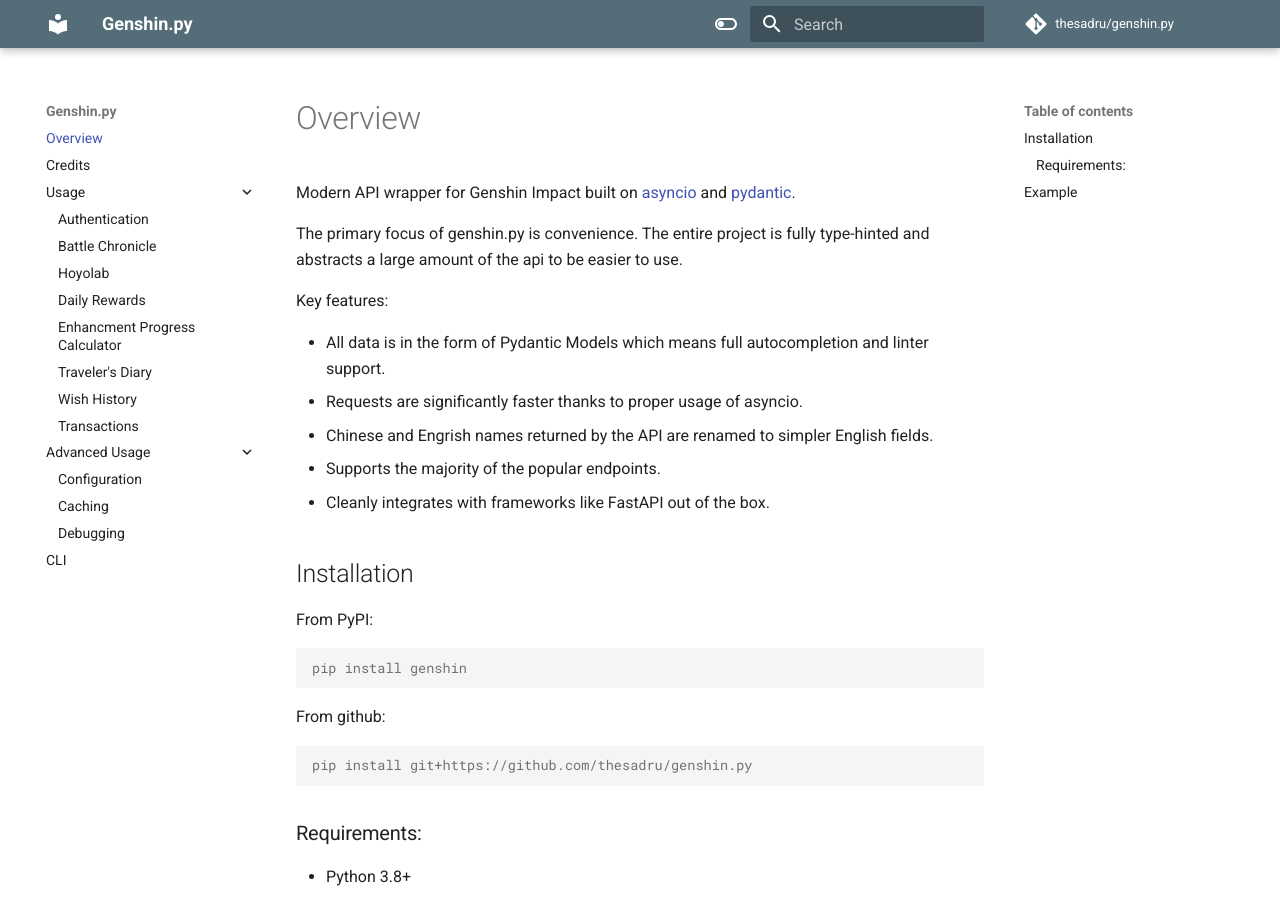
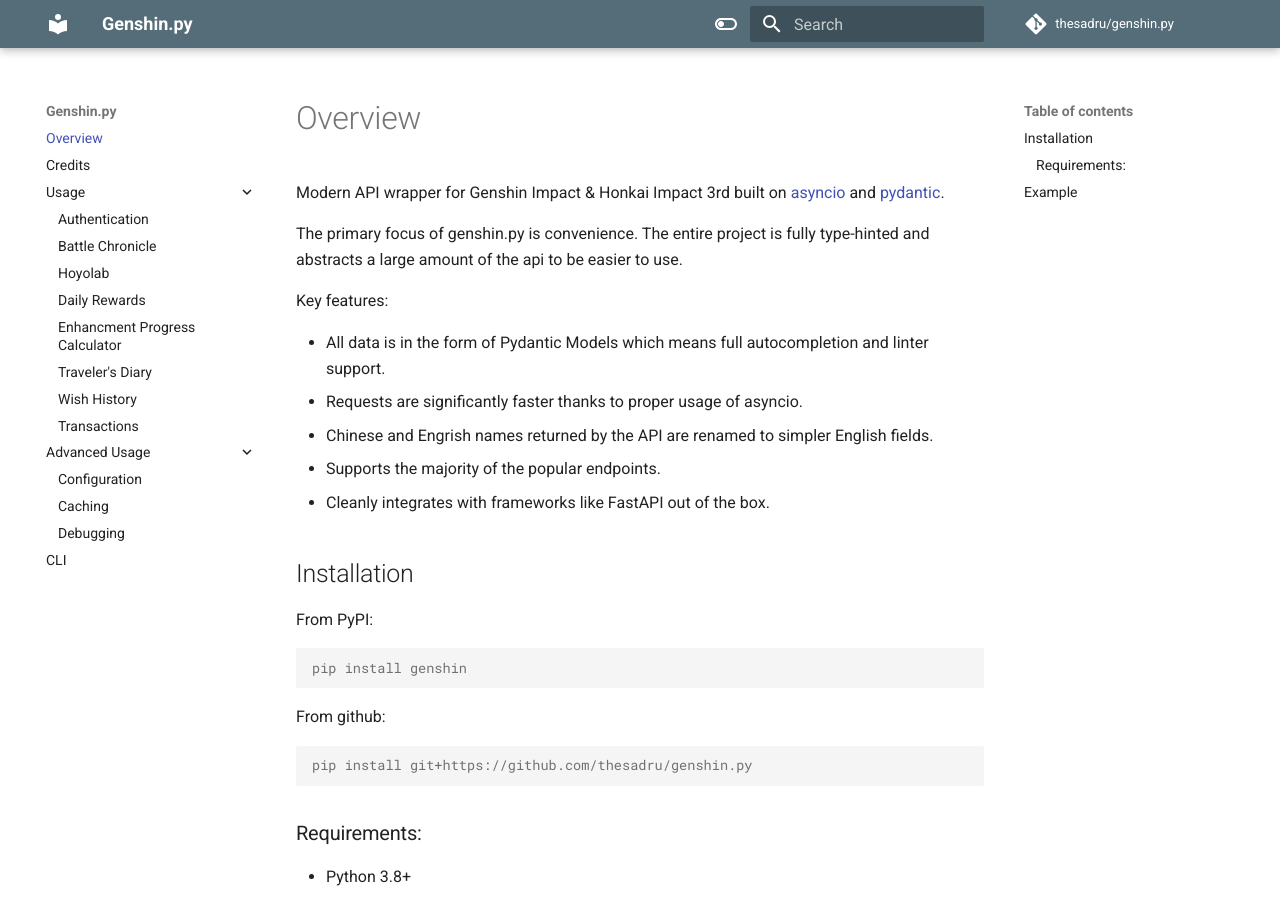
Before and after one commit to thesadru/genshin.py, an MkDocs documentation site: the page built from docs/index.md, in a window 1280 px wide and 900 px high. Built offline with MkDocs 1.6.1 and Material for MkDocs 9.7.7, drawn with Linux system fonts in a browser that asks for light colours; comment, search, counter and statistics services are not loaded.

Commit message:
Talk more about honkai in the library description

```diff
--- a/docs/index.md
+++ b/docs/index.md
@@ -1,6 +1,6 @@
 # Overview
 
-Modern API wrapper for Genshin Impact built on [asyncio](https://docs.python.org/3/library/asyncio.html) and [pydantic](https://pydantic-docs.helpmanual.io/).
+Modern API wrapper for Genshin Impact & Honkai Impact 3rd built on [asyncio](https://docs.python.org/3/library/asyncio.html) and [pydantic](https://pydantic-docs.helpmanual.io/).
 
 The primary focus of genshin.py is convenience. The entire project is fully type-hinted and abstracts a large amount of the api to be easier to use.
 
--- a/genshin/__init__.py
+++ b/genshin/__init__.py
@@ -1,4 +1,4 @@
-"""Modern API wrapper for Genshin Impact built on asyncio and pydantic.
+"""Modern API wrapper for Genshin Impact & Honkai Impact 3rd built on asyncio and pydantic.
 
 Documentation: https://thesadru.github.io/genshin.py
 
--- a/mkdocs.yml
+++ b/mkdocs.yml
@@ -1,5 +1,5 @@
 site_name: Genshin.py
-site_description: Modern API wrapper for Genshin Impact built on asyncio and pydantic.
+site_description: Modern API wrapper for Genshin Impact & Honkai Impact 3rd built on asyncio and pydantic.
 site_url: https://thesadru.github.io/genshin.py
 theme:
   name: material
```
Also changed, not shown: README.md (+1 -1 lines).
